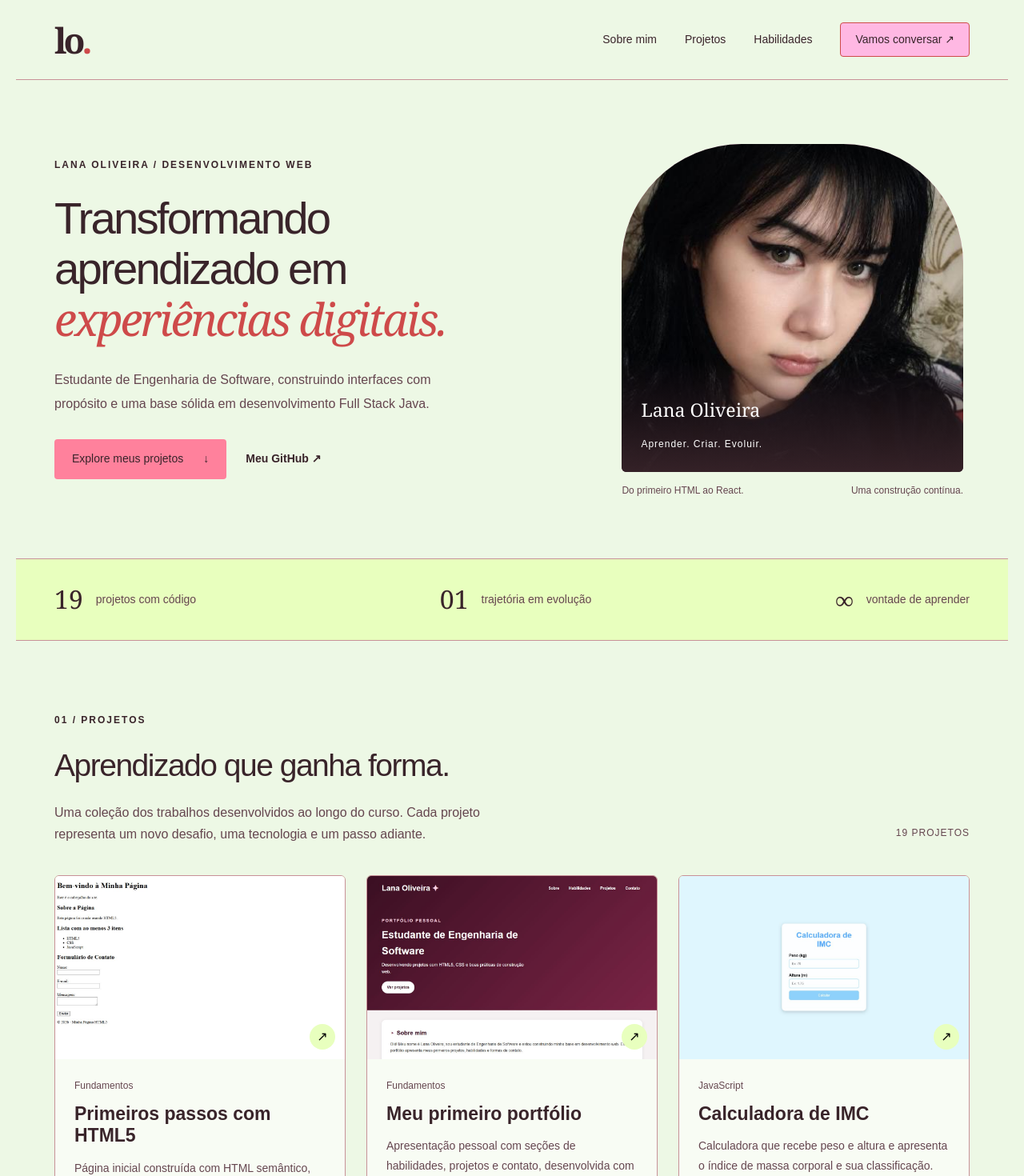
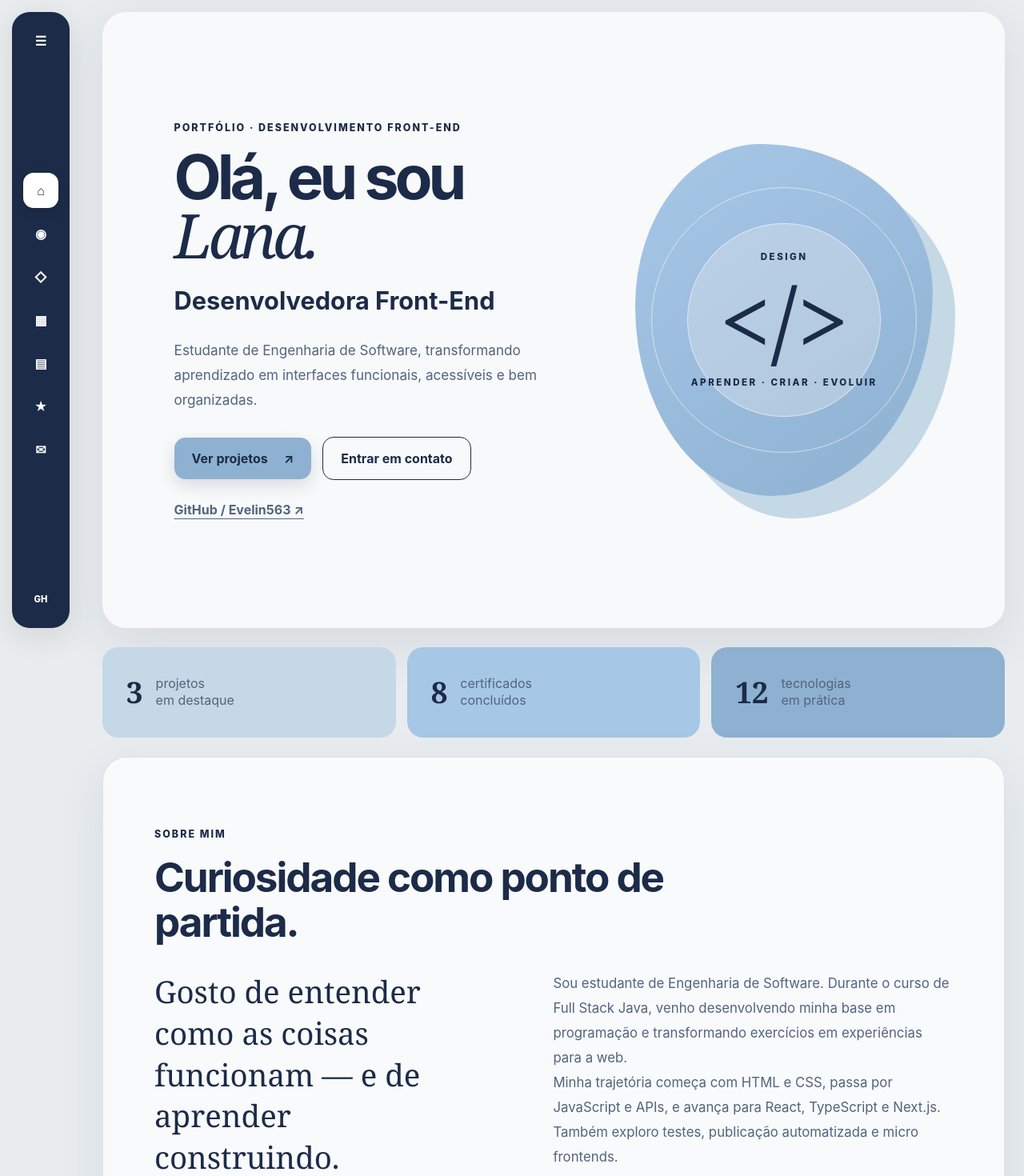
Before and after one commit to Evelin563/portfolio_Lana, a React (Vite) app: page / in a window 1280 px wide. Shown: the top 1470 px of the page at 80% size. Built offline with nearby package versions, Linux system fonts and the light colour scheme.

Commit message:
Finaliza portfolio profissional

```diff
--- a/src/App.jsx
+++ b/src/App.jsx
@@ -1,227 +1,58 @@
-import { useState } from "react";
+import { useEffect, useState } from "react";
 import Section from "./components/Section";
 import ProjectCard from "./components/ProjectCard";
 import ProjectDialog from "./components/ProjectDialog";
 import { projects } from "./data/projects";
 import styles from "./App.module.css";
-const skills = [
-  [
-    "01",
-    "Fundamentos web",
-    "HTML5, CSS3, JavaScript e responsividade",
-    "Da estrutura semântica à interação com formulários, eventos e armazenamento local.",
-  ],
-  [
-    "02",
-    "Interfaces com React",
-    "React, Hooks, Context API e TypeScript",
-    "Componentes reutilizáveis, estado compartilhado, tipagem e integração com APIs.",
-  ],
-  [
-    "03",
-    "Aplicações com Next.js",
-    "Next.js, App Router e CSS Modules",
-    "Rotas dinâmicas, páginas estáticas, metadados e organização por responsabilidades.",
-  ],
-  [
-    "04",
-    "Qualidade e arquitetura",
-    "Jest, Testing Library, GitHub Actions e Webpack",
-    "Testes automatizados, integração contínua, PWA e comunicação entre micro frontends.",
-  ],
+
+const navItems = [["inicio","Início","⌂"],["sobre","Sobre mim","◉"],["habilidades","Habilidades","◇"],["projetos","Projetos","▦"],["formacao","Formação","▤"],["certificados","Certificados","★"],["contato","Contato","✉"]];
+const technologies = ["HTML5","CSS3","JavaScript","TypeScript","React","Next.js","Bootstrap","Sass","Git","GitHub","Jest","Webpack"];
+const featuredProjects = projects.filter(({ module }) => [11, 14, 15].includes(module));
+const certificates = [
+  { title: "The Complete Full-Stack Web Development Bootcamp", issuer: "Udemy", hours: "61,5 horas", date: "27 jun. 2025", area: "Full Stack" },
+  { title: "Learn to Program", issuer: "FIAP · Nano Courses", hours: "60 horas", date: "21 jun. 2025", area: "Programação" },
+  { title: "Python", issuer: "FIAP · Nano Courses", hours: "80 horas", date: "27 jun. 2025", area: "Python" },
+  { title: "Android", issuer: "FIAP · Nano Courses", hours: "80 horas", date: "19 jul. 2026", area: "Mobile" },
+  { title: "Agentes Autônomos (Agentic AI)", issuer: "FIAP · Nano Courses", hours: "40 horas", date: "11 jul. 2026", area: "Tecnologia" },
+  { title: "Inteligência Artificial", issuer: "EBAC", hours: "25 horas", date: "16 maio 2026", area: "Tecnologia" },
+  { title: "Introdução à Programação", issuer: "EBAC", hours: "18 horas", date: "14 abr. 2026", area: "Programação" },
+  { title: "Excel Básico", issuer: "SENAR", hours: "15 horas", date: "2025", area: "Produtividade" },
 ];
+
 export default function App() {
   const [selected, setSelected] = useState(null);
-  return (
-    <>
-      <a href="#conteudo" className={styles.skip}>
-        Pular para o conteúdo
-      </a>
-      <header className={styles.header}>
-        <a
-          className={styles.brand}
-          href="#inicio"
-          aria-label="Lana Oliveira, início"
-        >
-          lo<span>.</span>
-        </a>
-        <nav aria-label="Navegação principal">
-          <a href="#sobre">Sobre mim</a>
-          <a href="#projetos">Projetos</a>
-          <a href="#habilidades">Habilidades</a>
-          <a className={styles.navContact} href="#contato">
-            Vamos conversar <span aria-hidden="true">↗</span>
-          </a>
-        </nav>
-      </header>
-      <main id="conteudo">
-        <section id="inicio" className={styles.hero}>
-          <div>
-            <p className={styles.eyebrow}>
-              LANA OLIVEIRA / DESENVOLVIMENTO WEB
-            </p>
-            <h1>
-              Transformando
-              <br />
-              aprendizado em
-              <br />
-              <em>experiências digitais.</em>
-            </h1>
-            <p className={styles.intro}>
-              Estudante de Engenharia de Software, construindo interfaces com
-              propósito e uma base sólida em desenvolvimento Full Stack Java.
-            </p>
-            <div className={styles.actions}>
-              <a href="#projetos" className={styles.primary}>
-                Explore meus projetos <span aria-hidden="true">↓</span>
-              </a>
-              <a
-                href="https://github.com/Evelin563"
-                target="_blank"
-                rel="noreferrer"
-                className={styles.textButton}
-              >
-                Meu GitHub ↗
-              </a>
-            </div>
-          </div>
-          <div className={styles.portraitArea}>
-            <div className={styles.portraitFrame}>
-              <img
-                src="./images/lana.jpg"
-                alt="Foto de perfil de Lana Oliveira no GitHub"
-                width="500"
-                height="580"
-              />
-              <span className={styles.photoLabel}>
-                Lana Oliveira
-                <br />
-                <small>Aprender. Criar. Evoluir.</small>
-              </span>
-            </div>
-            <div className={styles.caption}>
-              <span>Do primeiro HTML ao React.</span>
-              <span>Uma construção contínua.</span>
-            </div>
-          </div>
-        </section>
-        <div className={styles.stats}>
-          <p>
-            <strong>{projects.length}</strong> projetos com código
-          </p>
-          <p>
-            <strong>01</strong> trajetória em evolução
-          </p>
-          <p>
-            <strong>∞</strong> vontade de aprender
-          </p>
-        </div>
-        <Section
-          id="projetos"
-          eyebrow="01 / PROJETOS"
-          title="Aprendizado que ganha forma."
-        >
-          <div className={styles.sectionIntro}>
-            <p>
-              Uma coleção dos trabalhos desenvolvidos ao longo do curso. Cada
-              projeto representa um novo desafio, uma tecnologia e um passo
-              adiante.
-            </p>
-            <span>{projects.length} PROJETOS</span>
-          </div>
-          <div className={styles.grid}>
-            {projects.map((p) => (
-              <ProjectCard key={p.module} project={p} onOpen={setSelected} />
-            ))}
-          </div>
-        </Section>
-        <Section
-          id="sobre"
-          eyebrow="02 / SOBRE MIM"
-          title="Curiosidade como ponto de partida."
-          className={styles.about}
-        >
-          <div className={styles.aboutGrid}>
-            <p className={styles.largeText}>
-              Olá, sou a Lana.
-              <br />
-              Gosto de entender como as coisas funcionam — e de aprender
-              construindo.
-            </p>
-            <div>
-              <p>
-                Sou estudante de Engenharia de Software. Durante o curso de Full
-                Stack Java, venho desenvolvendo minha base em programação e
-                transformando os exercícios em experiências para a web.
-              </p>
-              <p>
-                Minha trajetória começa com HTML e CSS, passa por JavaScript e
-                APIs, e avança para React, TypeScript e Next.js. Também exploro
-                testes, publicação automatizada e micro frontends.
-              </p>
-              <p>
-                Busco criar soluções funcionais, acessíveis e bem organizadas.
-                Os trabalhos deste portfólio apresentam minha experiência
-                prática de estudo e a evolução do meu código.
-              </p>
-              <a
-                className={styles.textButton}
-                href="mailto:lanasiqueira26@gmail.com"
-              >
-                lanasiqueira26@gmail.com ↗
-              </a>
-            </div>
-          </div>
-        </Section>
-        <Section
-          id="habilidades"
-          eyebrow="03 / HABILIDADES"
-          title="Uma base que continua crescendo."
-        >
-          <div className={styles.skillGrid}>
-            {skills.map(([n, title, tech, description]) => (
-              <article key={n} className={styles.skill}>
-                <span>{n}</span>
-                <h3>{title}</h3>
-                <strong>{tech}</strong>
-                <p>{description}</p>
-              </article>
-            ))}
-          </div>
-        </Section>
-        <section id="contato" className={styles.contact}>
-          <p className={styles.eyebrow}>04 / CONTATO</p>
-          <h2>
-            Uma boa conversa pode ser
-            <br />o começo de algo <em>novo.</em>
-          </h2>
-          <p>
-            Para conversar sobre projetos, oportunidades ou desenvolvimento web:
-          </p>
-          <a className={styles.email} href="mailto:lanasiqueira26@gmail.com">
-            lanasiqueira26@gmail.com ↗
-          </a>
-          <a
-            className={styles.github}
-            href="https://github.com/Evelin563"
-            target="_blank"
-            rel="noreferrer"
-          >
-            GitHub / Evelin563 ↗
-          </a>
-        </section>
-      </main>
-      <footer className={styles.footer}>
-        <a href="#inicio" className={styles.brand}>
-          lo<span>.</span>
-        </a>
-        <span>© {new Date().getFullYear()} Lana Oliveira</span>
-        <span>Feito com React e aprendizado contínuo.</span>
-        <a href="#inicio">Voltar ao topo ↑</a>
-      </footer>
-      {selected && (
-        <ProjectDialog project={selected} onClose={() => setSelected(null)} />
-      )}
-    </>
-  );
+  const [expanded, setExpanded] = useState(false);
+  const [active, setActive] = useState("inicio");
+  useEffect(() => {
+    const sections = navItems.map(([id]) => document.getElementById(id)).filter(Boolean);
+    const observer = new IntersectionObserver((entries) => {
+      const visible = entries.filter((entry) => entry.isIntersecting).sort((a,b) => b.intersectionRatio-a.intersectionRatio)[0];
+      if (visible) setActive(visible.target.id);
+    }, { rootMargin: "-25% 0px -55%", threshold: [0, .2, .5] });
+    sections.forEach((section) => observer.observe(section));
+    return () => observer.disconnect();
+  }, []);
+  return <div className={`${styles.app} ${expanded ? styles.menuExpanded : ""}`}>
+    <a href="#conteudo" className={styles.skip}>Pular para o conteúdo</a>
+    <aside className={styles.sidebar} aria-label="Navegação principal">
+      <button className={styles.menuButton} onClick={() => setExpanded(value => !value)} aria-expanded={expanded} aria-label={expanded ? "Recolher menu" : "Expandir menu"}><span aria-hidden="true">☰</span><b>Menu</b></button>
+      <nav>{navItems.map(([id,label,icon]) => <a key={id} href={`#${id}`} className={active===id ? styles.active : ""} aria-label={label} aria-current={active===id ? "location" : undefined}><span aria-hidden="true">{icon}</span><b>{label}</b></a>)}</nav>
+      <a className={styles.sideGithub} href="https://github.com/Evelin563" target="_blank" rel="noreferrer" aria-label="GitHub de Lana"><span aria-hidden="true">GH</span><b>GitHub</b></a>
+    </aside>
+    <main id="conteudo" className={styles.content}>
+      <section id="inicio" className={styles.hero}>
+        <div className={styles.heroCopy}><p className={styles.eyebrow}>PORTFÓLIO · DESENVOLVIMENTO FRONT-END</p><h1>Olá, eu sou <em>Lana.</em></h1><h2>Desenvolvedora Front-End</h2><p className={styles.intro}>Estudante de Engenharia de Software, transformando aprendizado em interfaces funcionais, acessíveis e bem organizadas.</p><div className={styles.actions}><a href="#projetos" className={styles.primary}>Ver projetos <span aria-hidden="true">↗</span></a><a href="#contato" className={styles.secondary}>Entrar em contato</a></div><a className={styles.profileLink} href="https://github.com/Evelin563" target="_blank" rel="noreferrer">GitHub / Evelin563 ↗</a></div>
+        <div className={styles.heroVisual} aria-hidden="true"><span>DESIGN</span><strong>&lt;/&gt;</strong><small>APRENDER · CRIAR · EVOLUIR</small></div>
+      </section>
+      <section className={styles.stats} aria-label="Resumo do portfólio"><p><strong>{featuredProjects.length}</strong><span>projetos<br/>em destaque</span></p><p><strong>{certificates.length}</strong><span>certificados<br/>concluídos</span></p><p><strong>12</strong><span>tecnologias<br/>em prática</span></p></section>
+      <Section id="sobre" eyebrow="SOBRE MIM" title="Curiosidade como ponto de partida." className={styles.about}><div className={styles.aboutGrid}><p className={styles.largeText}>Gosto de entender como as coisas funcionam — e de aprender construindo.</p><div><p>Sou estudante de Engenharia de Software. Durante o curso de Full Stack Java, venho desenvolvendo minha base em programação e transformando exercícios em experiências para a web.</p><p>Minha trajetória começa com HTML e CSS, passa por JavaScript e APIs, e avança para React, TypeScript e Next.js. Também exploro testes, publicação automatizada e micro frontends.</p></div></div></Section>
+      <Section id="habilidades" eyebrow="HABILIDADES" title="Tecnologias que fazem parte da minha jornada."><div className={styles.techGrid}>{technologies.map((technology,index)=><article key={technology}><span>{String(index+1).padStart(2,"0")}</span><strong>{technology}</strong></article>)}</div></Section>
+      <Section id="projetos" eyebrow="PROJETOS" title="Aprendizado que ganha forma."><div className={styles.sectionIntro}><p>Uma seleção de projetos que representa minha evolução na criação de interfaces responsivas e bem estruturadas.</p><span>{featuredProjects.length} PROJETOS</span></div><div className={styles.grid}>{featuredProjects.map(project=><ProjectCard key={project.module} project={project} onOpen={setSelected}/>)}</div><div className={styles.moreProjects}><a className={styles.primary} href="https://github.com/Evelin563" target="_blank" rel="noreferrer">Ver mais projetos <span aria-hidden="true">↗</span></a></div></Section>
+      <Section id="formacao" eyebrow="FORMAÇÃO" title="Construindo uma base sólida." className={styles.education}><div className={styles.educationCard}><span>EM ANDAMENTO</span><div><h3>Engenharia de Software</h3><p>Formação acadêmica voltada ao desenvolvimento, à arquitetura e à qualidade de software.</p></div></div><div className={styles.educationCard}><span>FORMAÇÃO PRÁTICA</span><div><h3>Full Stack Java</h3><p>Projetos progressivos em fundamentos web, React, Next.js, testes, APIs, desempenho e arquitetura front-end.</p></div></div></Section>
+      <Section id="certificados" eyebrow="CERTIFICADOS" title="Formação complementar."><p className={styles.certificateIntro}>Cursos concluídos em desenvolvimento, programação, tecnologia e produtividade.</p><div className={styles.certificateGrid}>{certificates.map(certificate=><article key={certificate.title} className={styles.certificateCard}><div><span className={styles.certificateArea}>{certificate.area}</span><span className={styles.certificateMark} aria-hidden="true">✦</span></div><h3>{certificate.title}</h3><p>{certificate.issuer}</p><footer><strong>{certificate.hours}</strong><span>{certificate.date}</span></footer></article>)}</div><p className={styles.certificatePrivacy}>Os documentos originais e seus códigos de validação são mantidos em arquivo privado.</p></Section>
+      <section id="contato" className={styles.contact}><p className={styles.eyebrow}>CONTATO</p><h2>Vamos criar algo <em>novo?</em></h2><p>Estou disponível para conversar sobre projetos, oportunidades e desenvolvimento web.</p><div className={styles.actions}><a className={styles.primary} href="https://wa.me/5546999004565" target="_blank" rel="noreferrer" aria-label="Conversar com Lana pelo WhatsApp">WhatsApp · (46) 99900-4565 <span aria-hidden="true">↗</span></a><a className={styles.secondary} href="mailto:lanasiqueira26@gmail.com">Enviar e-mail</a><a className={styles.secondary} href="https://www.linkedin.com/in/lana-evelin-de-oliveira-413982270/" target="_blank" rel="noreferrer">LinkedIn</a><a className={styles.secondary} href="https://github.com/Evelin563" target="_blank" rel="noreferrer">GitHub</a></div><a className={styles.email} href="mailto:lanasiqueira26@gmail.com">lanasiqueira26@gmail.com</a></section>
+      <footer className={styles.footer}><span>© {new Date().getFullYear()} Lana Oliveira</span><span>Desenvolvido com React.</span></footer>
+    </main>
+    {selected&&<ProjectDialog project={selected} onClose={()=>setSelected(null)}/>}
+  </div>;
 }
--- a/src/global.css
+++ b/src/global.css
@@ -1,17 +1,19 @@
 :root {
-  /* Paleta fornecida pela autora; tons escuros preservam o contraste do texto. */
-  --honeydew: #edf8e5;
-  --tea-green: #e8ffbe;
-  --blush-pop: #ffb8e3;
-  --cotton-candy: #ff819c;
-  --blushed-brick: #ce4a4a;
-  --ink: #39242a;
-  --muted: #65464f;
-  --border: #c89198;
-  --paper: #f8fcf4;
+  /* Paleta azul fornecida: Platinum, Light Blue Grey, Baby Blue Eyes, Cool Cerulean e Midnight Blue. */
+  --honeydew: #e8ecef;
+  --tea-green: #c4d8e5;
+  --blush-pop: #a7c7e7;
+  --cotton-candy: #8eb1d1;
+  --blushed-brick: #1c2b48;
+  --ink: #1c2b48;
+  --muted: #52647d;
+  --border: #b7c9d8;
+  --paper: #f7f9fb;
 }
 * {
   box-sizing: border-box;
+  margin: 0;
+  padding: 0;
 }
 html {
   scroll-behavior: smooth;
@@ -21,7 +23,7 @@ body {
   margin: 0;
   background: var(--honeydew);
   color: var(--ink);
-  font-family: Arial, Helvetica, sans-serif;
+  font-family: Inter, Poppins, "Segoe UI", Arial, sans-serif;
   font-size: 16px;
   line-height: 1.65;
 }
@@ -56,6 +58,9 @@ h3,
 p {
   margin-top: 0;
 }
+::-webkit-scrollbar { width: 11px; }
+::-webkit-scrollbar-track { background: var(--honeydew); }
+::-webkit-scrollbar-thumb { background: var(--cotton-candy); border: 3px solid var(--honeydew); border-radius: 20px; }
 ::selection {
   background: var(--blush-pop);
   color: var(--ink);
```
Also changed, not shown: scripts/verify.mjs (+13 -2 lines), src/App.module.css, 1 other file (tests, documents, lock files or other folders).
